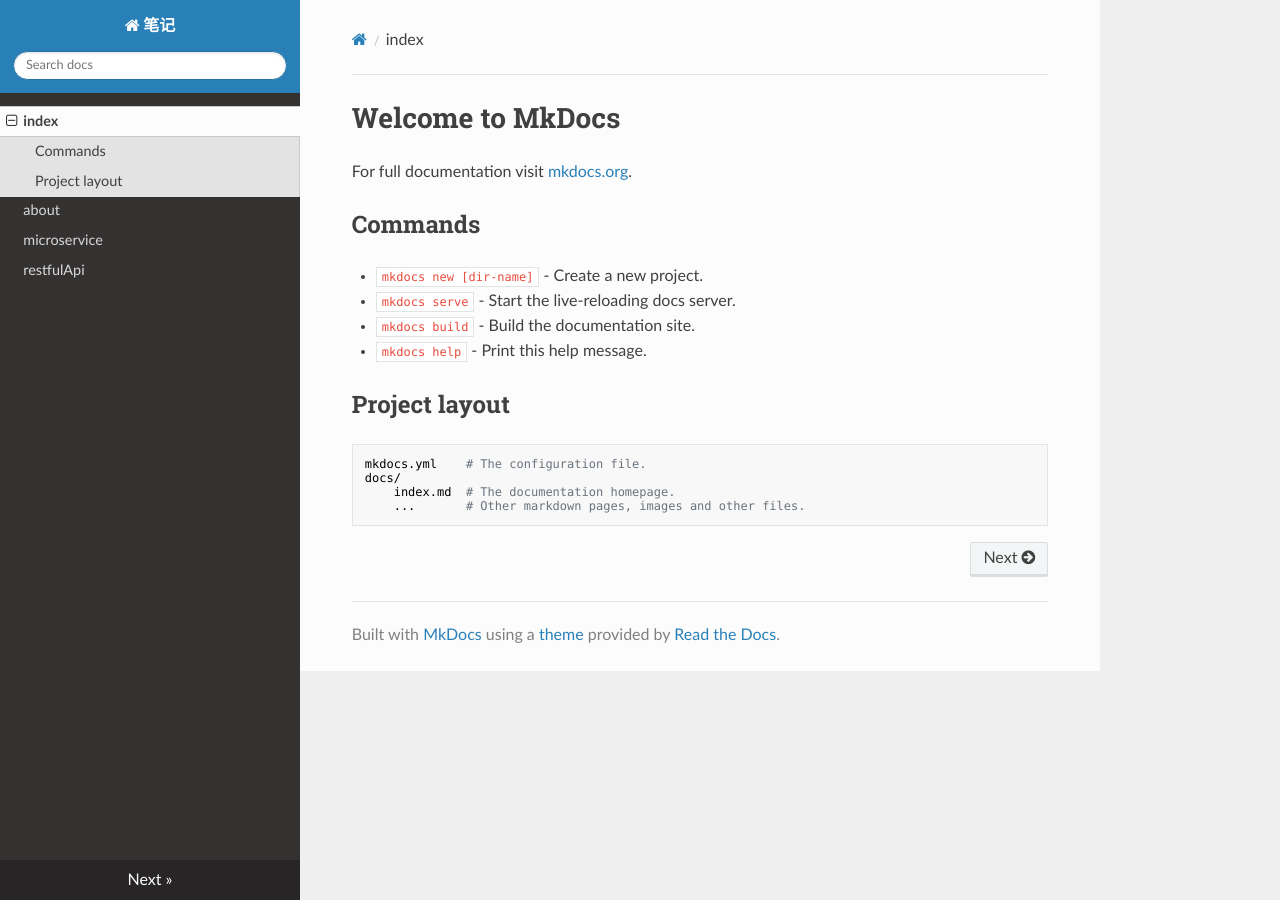
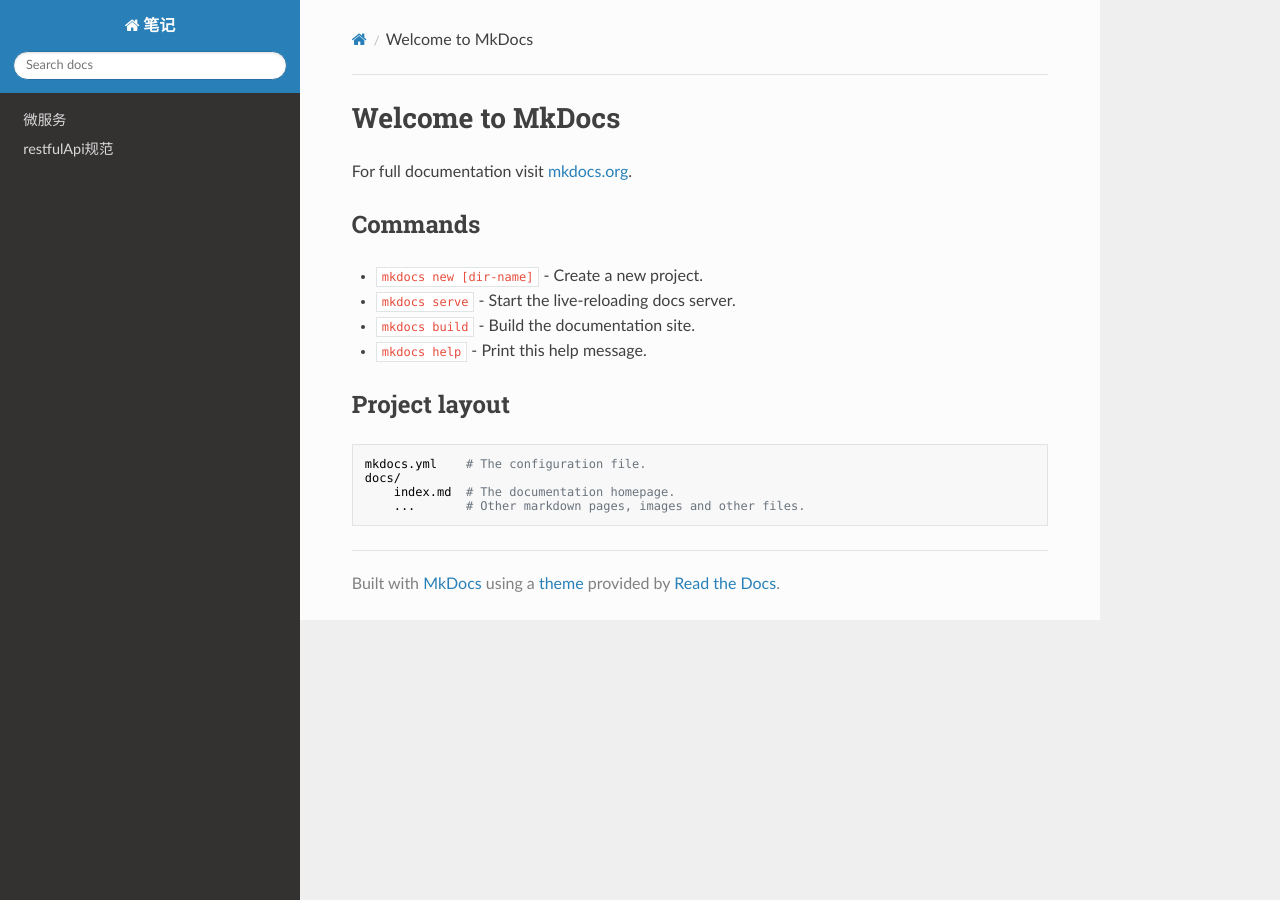
Before and after one commit to zhangjun075/learning, an MkDocs documentation site: the page built from docs/index.md, in a window 1280 px wide. Built offline with MkDocs 1.6.1, drawn with Linux system fonts in a browser that asks for light colours; nearby versions of some CDN libraries; old or Windows-style settings are respelled for this version of MkDocs.

Commit message:
updated by zhangjun

```diff
--- a/mkdocs.yml
+++ b/mkdocs.yml
@@ -1,7 +1,5 @@
 site_name: 笔记
 pages:
-    - index : index.md
-    - about : about.md
-    - microservice : microservice.md
-    - restfulApi : restfulapi.md
+    - 微服务 : microservice.md
+    - restfulApi规范 : restfulapi.md
 theme: readthedocs
```
Also changed, not shown: site/index.html.
